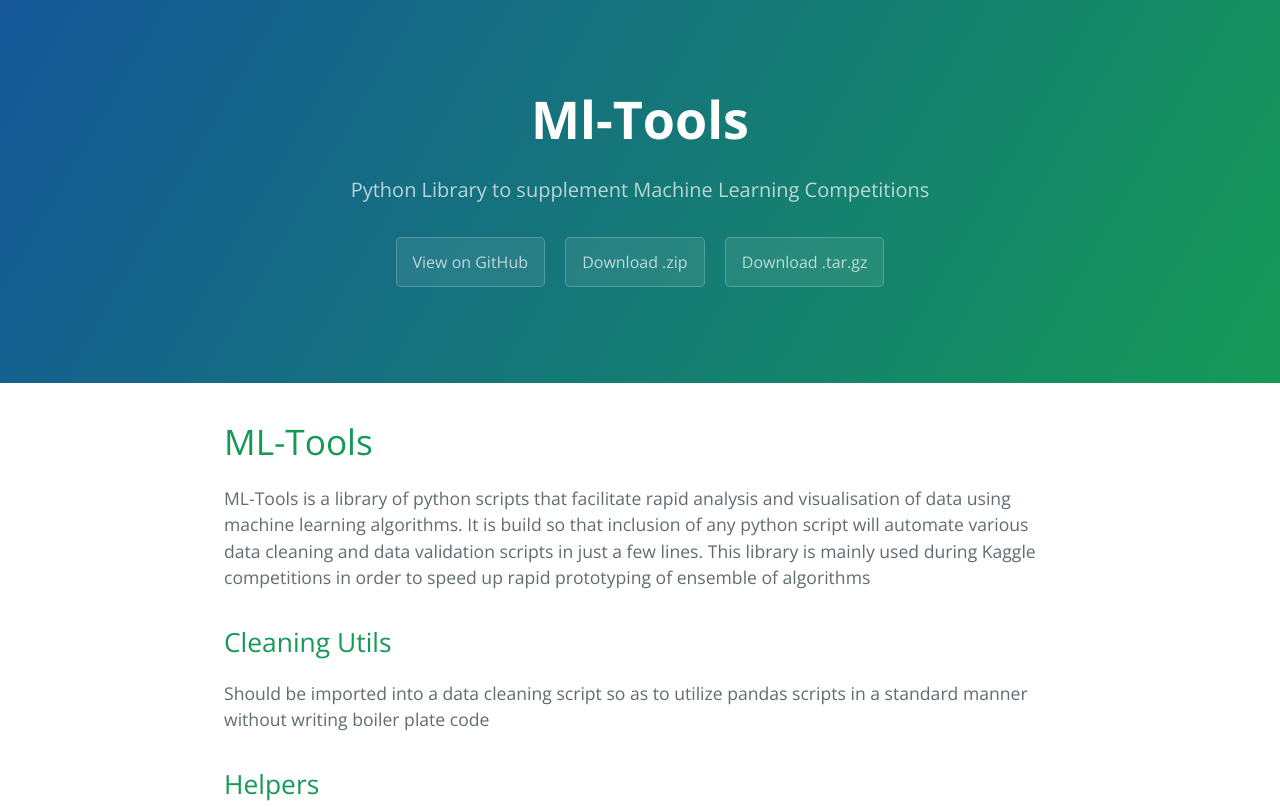
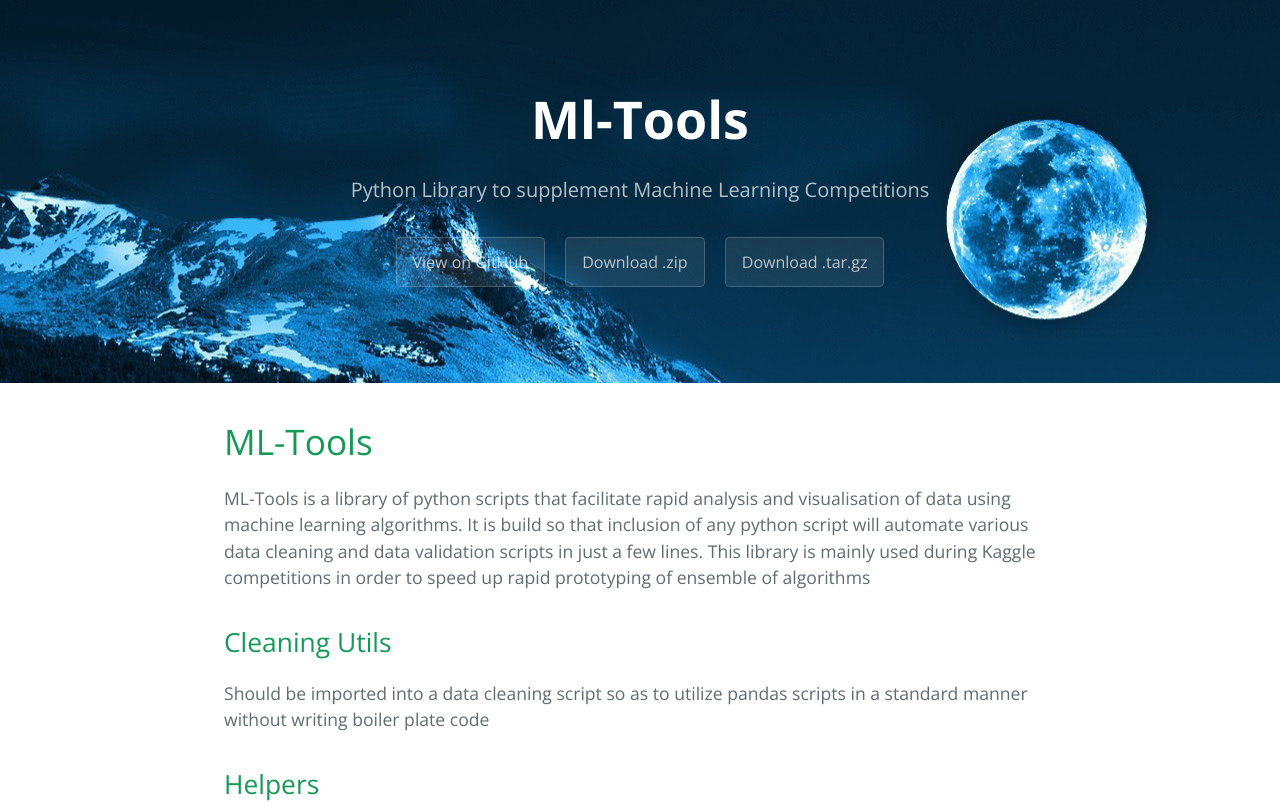
Before and after one commit to titu1994/ML-Tools, a plain HTML site: page index.html in a window 1280 px wide. Shown: the top 807 px of the page. Drawn offline with nearby package versions, Linux system fonts and the light colour scheme.

Commit message:
Image Added

```diff
--- a/stylesheets/stylesheet.css
+++ b/stylesheets/stylesheet.css
@@ -57,7 +57,8 @@ a {
   color: #fff;
   text-align: center;
   background-color: #159957;
-  background-image: linear-gradient(120deg, #155799, #159957); }
+  background : url(../stylesheets/blue-moon-lake.jpg) top center;
+}
 
 @media screen and (min-width: 64em) {
   .page-header {
```
Also changed, not shown: stylesheets/blue-moon-lake.jpg (added).
